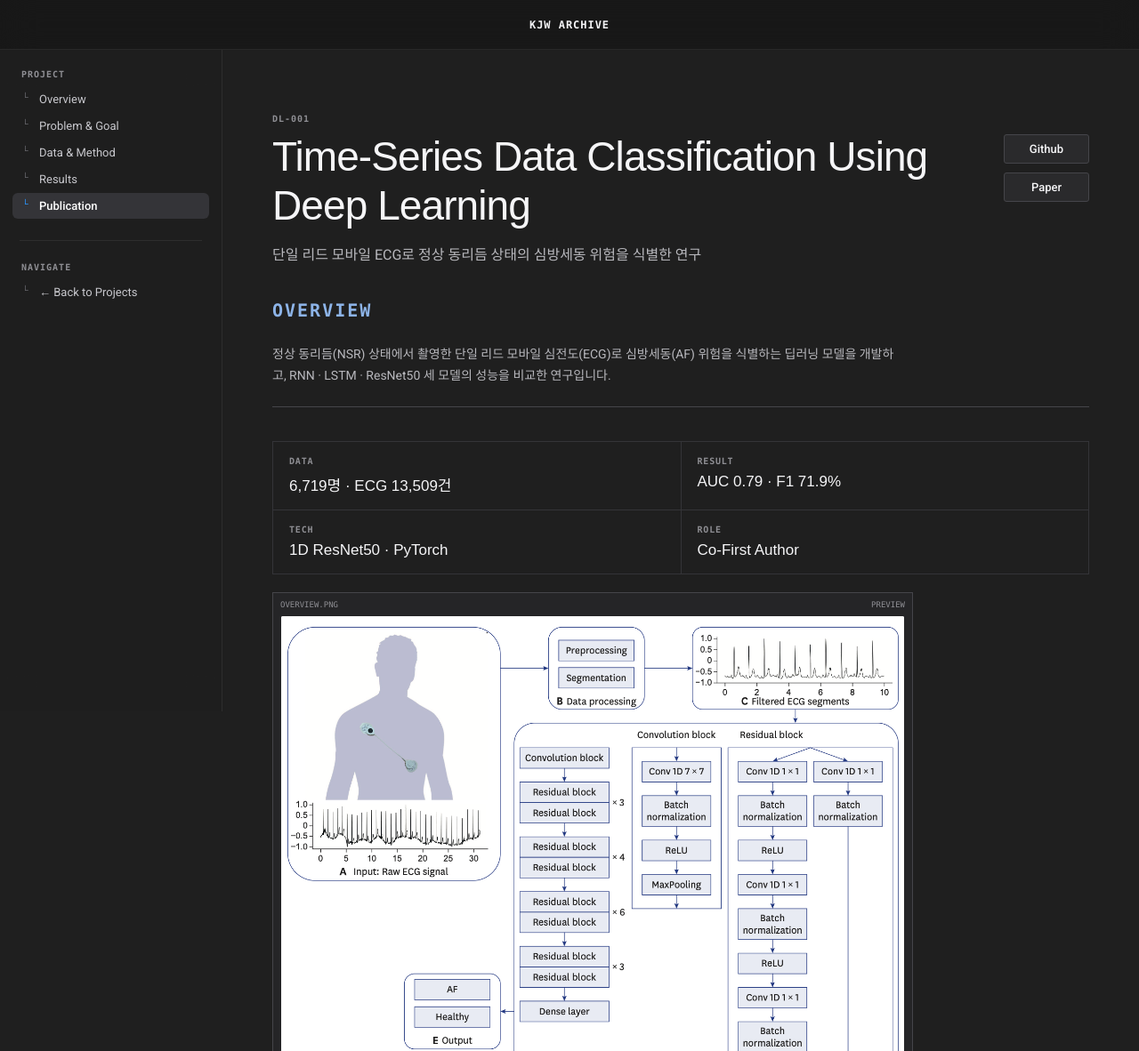
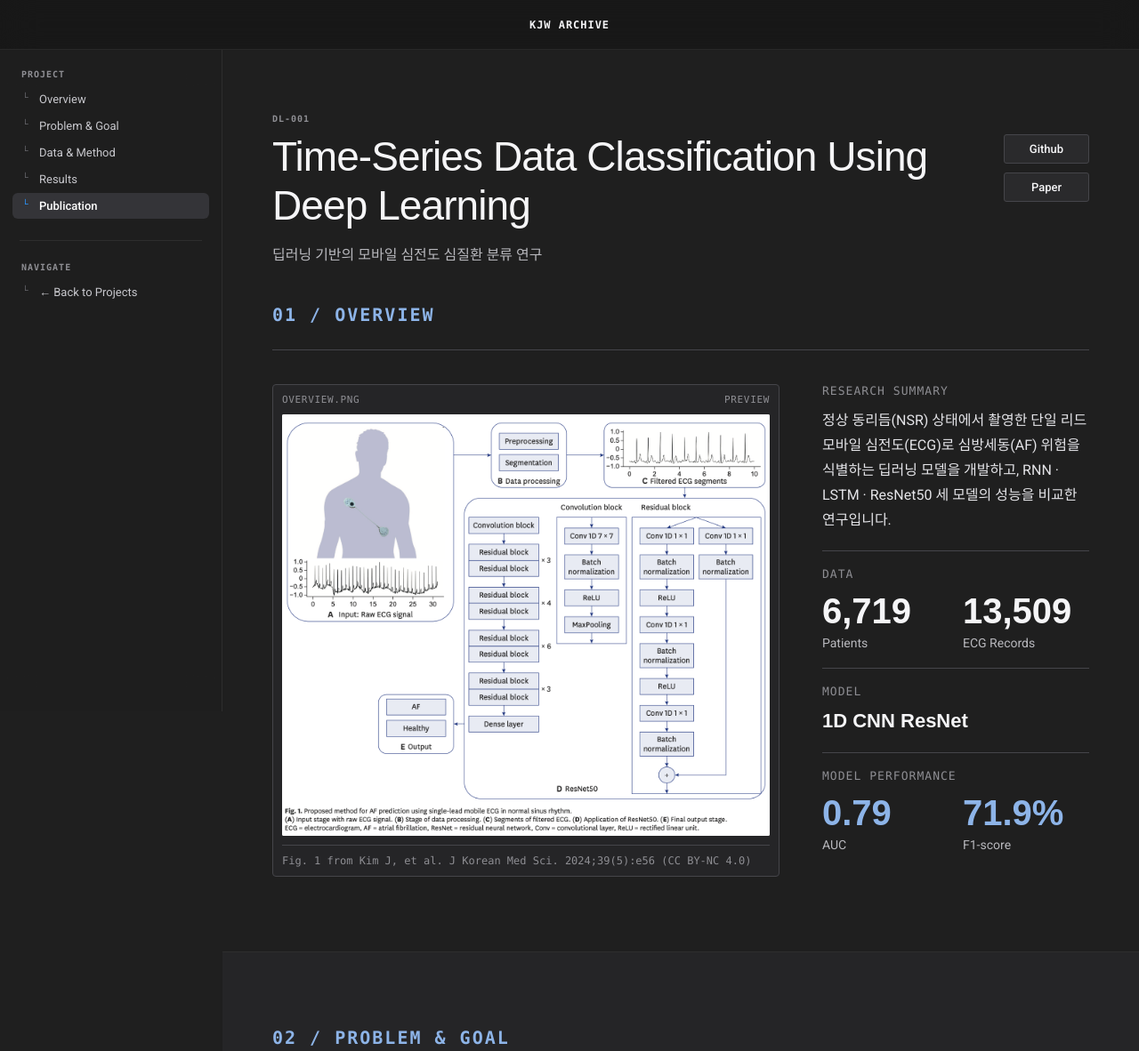
Before and after one commit to Woongs-Kor/Woongs-Kor.github.io, a plain HTML site: page projects/ecg-project.html in a window 1280 px wide. Shown: the top 1182 px of the page at 89% size. Drawn offline with Linux system fonts and the light colour scheme; a web font is replaced by a local one.

Commit message:
디자인 수정

```diff
--- a/projects/ecg-project.html
+++ b/projects/ecg-project.html
@@ -57,45 +57,55 @@
             <a href="../assets/paper.pdf" target="_blank" rel="noreferrer">Paper</a>
           </div>
         </div>
-        <p class="detail-sub">단일 리드 모바일 ECG로 정상 동리듬 상태의 심방세동 위험을 식별한 연구</p>
+        <p class="detail-sub">딥러닝 기반의 모바일 심전도 심질환 분류 연구</p>
       </div>
     </header>
 
     <section id="overview" class="section">
       <div class="content-wrap">
         <div class="section-header">
-          <p class="eyebrow">OVERVIEW</p>
-          <p>
-            정상 동리듬(NSR) 상태에서 촬영한 단일 리드 모바일 심전도(ECG)로 심방세동(AF) 위험을 식별하는 딥러닝 모델을 개발하고, RNN · LSTM · ResNet50 세 모델의 성능을 비교한 연구입니다.
-          </p>
+          <p class="eyebrow">01 / OVERVIEW</p>
         </div>
 
-        <div class="info-grid">
-          <div class="info-card">
-            <span class="info-card__label">Data</span>
-            <span class="info-card__value">6,719명 · ECG 13,509건</span>
+        <div class="overview-split">
+          <div class="overview-main">
+            <div class="media-box media-box--wide">
+              <div class="file-meta">
+                <span>OVERVIEW.PNG</span>
+                <span>PREVIEW</span>
+              </div>
+              <img class="media-photo media-photo--natural" src="../assets/paper_overview.png" alt="단일 리드 모바일 ECG 기반 AF 예측 방법: 입력, 데이터 처리, 세그먼트, ResNet50, 출력 (논문 Fig. 1)" />
+              <p class="media-caption">Fig. 1 from Kim J, et al. J Korean Med Sci. 2024;39(5):e56 (CC BY-NC 4.0)</p>
+            </div>
           </div>
-          <div class="info-card">
-            <span class="info-card__label">Result</span>
-            <span class="info-card__value">AUC 0.79 · F1 71.9%</span>
-          </div>
-          <div class="info-card">
-            <span class="info-card__label">Tech</span>
-            <span class="info-card__value">1D ResNet50 · PyTorch</span>
-          </div>
-          <div class="info-card">
-            <span class="info-card__label">Role</span>
-            <span class="info-card__value">Co-First Author</span>
-          </div>
-        </div>
 
-        <div class="media-box">
-          <div class="file-meta">
-            <span>OVERVIEW.PNG</span>
-            <span>PREVIEW</span>
-          </div>
-          <img class="media-photo media-photo--natural" src="../assets/paper_overview.png" alt="단일 리드 모바일 ECG 기반 AF 예측 방법: 입력, 데이터 처리, 세그먼트, ResNet50, 출력 (논문 Fig. 1)" />
-          <p class="media-caption">Fig. 1 from Kim J, et al. J Korean Med Sci. 2024;39(5):e56 (CC BY-NC 4.0)</p>
+          <aside class="overview-aside">
+            <div class="stat-block">
+              <p class="stat-block__label">Research Summary</p>
+              <p class="stat-block__text">정상 동리듬(NSR) 상태에서 촬영한 단일 리드 모바일 심전도(ECG)로 심방세동(AF) 위험을 식별하는 딥러닝 모델을 개발하고, RNN · LSTM · ResNet50 세 모델의 성능을 비교한 연구입니다.</p>
+            </div>
+
+            <div class="stat-block">
+              <p class="stat-block__label">Data</p>
+              <div class="stat-block__pair">
+                <div class="stat"><span class="stat__num">6,719</span><span class="stat__cap">Patients</span></div>
+                <div class="stat"><span class="stat__num">13,509</span><span class="stat__cap">ECG Records</span></div>
+              </div>
+            </div>
+
+            <div class="stat-block">
+              <p class="stat-block__label">Model</p>
+              <div class="stat"><span class="stat__num stat__num--sm">1D CNN ResNet</span></div>
+            </div>
+
+            <div class="stat-block">
+              <p class="stat-block__label">Model Performance</p>
+              <div class="stat-block__pair">
+                <div class="stat stat--accent"><span class="stat__num">0.79</span><span class="stat__cap">AUC</span></div>
+                <div class="stat stat--accent"><span class="stat__num">71.9%</span><span class="stat__cap">F1-score</span></div>
+              </div>
+            </div>
+          </aside>
         </div>
       </div>
     </section>
@@ -103,9 +113,8 @@
     <section id="problem" class="section section-alt">
       <div class="content-wrap">
         <div class="section-header">
-          <p class="eyebrow">PROBLEM &amp; GOAL</p>
-          <h2>Why?</h2>
-          <p class="section-sub">왜 이 연구인가</p>
+          <p class="eyebrow">02 / PROBLEM &amp; GOAL</p>
+          <h2>조기 발견의 한계와 연구 목표</h2>
         </div>
 
         <ul class="bullet-list">
@@ -124,9 +133,8 @@
     <section id="method" class="section">
       <div class="content-wrap">
         <div class="section-header">
-          <p class="eyebrow">DATA &amp; METHOD</p>
-          <h2>How?</h2>
-          <p class="section-sub">데이터와 모델</p>
+          <p class="eyebrow">03 / DATA &amp; METHOD</p>
+          <h2>데이터 구성과 모델링 방법</h2>
         </div>
 
         <div class="flow">
@@ -175,9 +183,8 @@
     <section id="results" class="section section-alt">
       <div class="content-wrap">
         <div class="section-header">
-          <p class="eyebrow">RESULTS</p>
-          <h2>How well?</h2>
-          <p class="section-sub">성능 비교</p>
+          <p class="eyebrow">04 / RESULTS</p>
+          <h2>모델별 성능 비교와 검증</h2>
           <p>
             Test set 기준입니다. ResNet50이 Recall, F1-score, Accuracy, AUC에서 가장 높았습니다.
           </p>
@@ -216,7 +223,7 @@
     <section id="publication" class="section">
       <div class="content-wrap">
         <div class="section-header">
-          <p class="eyebrow">PUBLICATION</p>
+          <p class="eyebrow">05 / PUBLICATION</p>
           <h2>Identification of Atrial Fibrillation With Single-Lead Mobile ECG During Normal Sinus Rhythm Using Deep Learning</h2>
         </div>
 
--- a/style.css
+++ b/style.css
@@ -1738,3 +1738,114 @@ a:focus-visible {
     grid-template-columns: 1fr;
   }
 }
+
+
+/* ECG overview: figure on the left, summary and key numbers on the right */
+.overview-split {
+  display: grid;
+  grid-template-columns: minmax(0, 1.9fr) minmax(280px, 1fr);
+  gap: 48px;
+  align-items: start;
+  margin-top: 24px;
+}
+
+.media-box--wide {
+  max-width: none;
+  margin: 0;
+  padding: 10px;
+  border: 1px solid var(--line-dark);
+  border-radius: 4px;
+  background: var(--chrome-2);
+}
+
+.media-box--wide .file-meta {
+  margin-bottom: 10px;
+  font-size: 11px;
+  letter-spacing: .06em;
+}
+
+.media-box--wide .media-caption {
+  margin: 10px 0 0;
+  padding-top: 10px;
+  border-top: 1px solid var(--line-dark);
+  font-size: 12px;
+}
+
+.media-box--wide .media-photo--natural {
+  max-width: none;
+  border-radius: 2px;
+}
+
+.overview-aside {
+  display: grid;
+  gap: 0;
+}
+
+.stat-block {
+  padding: 18px 0 20px;
+  border-top: 1px solid var(--line-dark);
+}
+
+.stat-block:first-child {
+  padding-top: 0;
+  border-top: 0;
+}
+
+.stat-block__label {
+  margin: 0 0 12px;
+  font-family: ui-monospace, SFMono-Regular, Menlo, Monaco, Consolas, monospace;
+  font-size: 13px;
+  letter-spacing: .08em;
+  text-transform: uppercase;
+  color: var(--muted-soft);
+}
+
+.stat-block__text {
+  margin: 0;
+  color: #e4e4e8;
+  font-size: 16px;
+  line-height: 1.75;
+}
+
+.stat-block__pair {
+  display: grid;
+  grid-template-columns: repeat(2, minmax(0, 1fr));
+  gap: 16px;
+}
+
+.stat {
+  display: flex;
+  flex-direction: column;
+  gap: 6px;
+  min-width: 0;
+}
+
+.stat__num {
+  font-family: "Pretendard", sans-serif;
+  font-size: 40px;
+  font-weight: 700;
+  line-height: 1.1;
+  color: #f5f5f7;
+}
+
+.stat--accent .stat__num {
+  color: #8db4e8;
+}
+
+.stat__num--sm {
+  font-size: 22px;
+  line-height: 1.3;
+  color: #f5f5f7;
+}
+
+.stat__cap {
+  font-size: 14px;
+  color: var(--muted);
+}
+
+@media (max-width: 1100px) {
+  .overview-split {
+    grid-template-columns: 1fr;
+    gap: 28px;
+  }
+}
```
